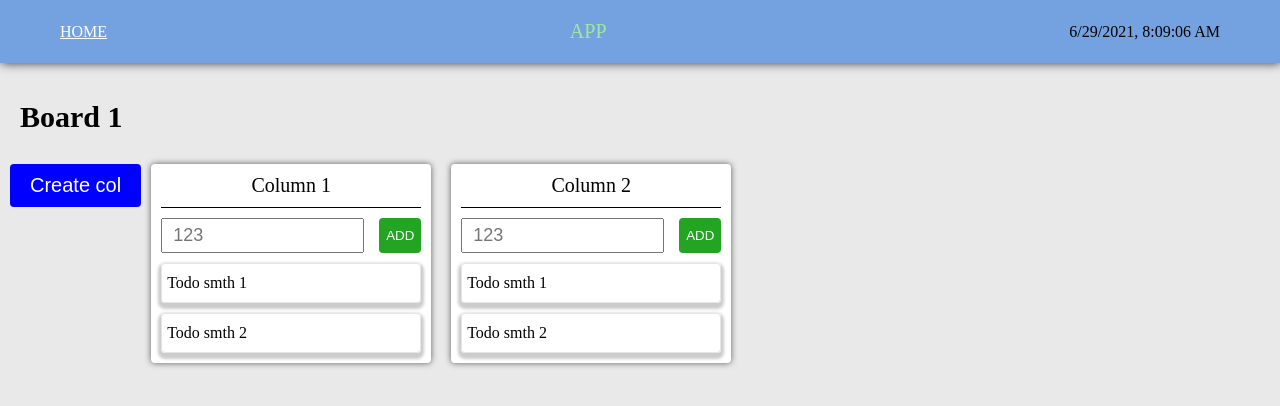
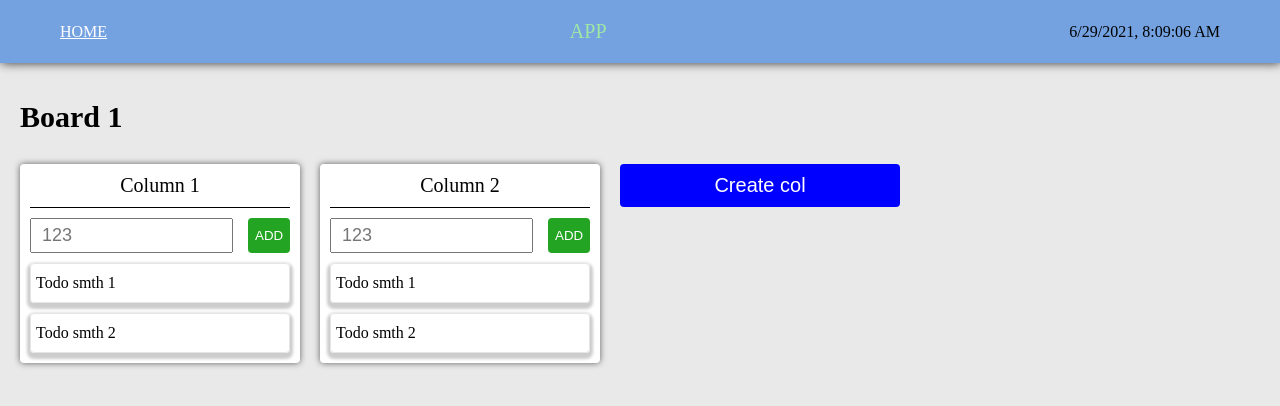
Before and after one commit to ilya07092000/trello-react-ts, a React (Create React App) app: page /board/1 in a window 1280 px wide. Shown: the top 406 px of the page. Built offline with nearby package versions, Linux system fonts and the light colour scheme.

Commit message:
improve styles

```diff
--- a/src/containers/Board/Board.module.scss
+++ b/src/containers/Board/Board.module.scss
@@ -2,6 +2,7 @@
   padding: 100px 20px 0 20px;
   min-height: 100vh;
   background: #e9e9e9;
+  overflow-x: auto;
 }
 
 .pageTitle {
@@ -14,3 +15,10 @@
   display: flex;
   margin: 0 -10px;
 }
+
+.contentItem {
+  flex-shrink: 0;
+  width: 100%;
+  max-width: 300px;
+  padding: 0 10px;
+}
--- a/src/containers/Board/Board.tsx
+++ b/src/containers/Board/Board.tsx
@@ -32,14 +32,14 @@ const Board = () => {
     <div className={styles.wrapper}>
       <p className={styles.pageTitle}>{board.title}</p>
       <div className={styles.content}>
-        <div className={styles.contentItem}>
-          <CreateCol onCreate={(title: string) => createCol(title)} />
-        </div>
         {board.columns
           ? board.columns.map((col: any) => (
               <BoardCol key={col.id} data={col} boardId={board.id} />
             ))
           : null}
+        <div className={styles.contentItem}>
+          <CreateCol onCreate={(title: string) => createCol(title)} />
+        </div>
       </div>
     </div>
   );
--- a/src/containers/BoardCol/BoardCol.module.scss
+++ b/src/containers/BoardCol/BoardCol.module.scss
@@ -1,4 +1,5 @@
 .contentItem {
+  flex-shrink: 0;
   width: 100%;
   max-width: 300px;
   padding: 0 10px;
--- a/src/index.scss
+++ b/src/index.scss
@@ -17,3 +17,22 @@ body {
   padding: 0 20px;
   margin: 0 auto;
 }
+
+* {
+  scrollbar-width: thin;
+  scrollbar-color: rgb(131, 131, 196) rgb(156, 119, 48);
+}
+
+*::-webkit-scrollbar {
+  width: 10px;
+}
+
+*::-webkit-scrollbar-track {
+  background: rgb(176, 178, 182);
+}
+
+*::-webkit-scrollbar-thumb {
+  background-color: rgb(47, 163, 86);
+  border-radius: 20px;
+  border: 1px solid rgb(243, 234, 218);
+}
```
